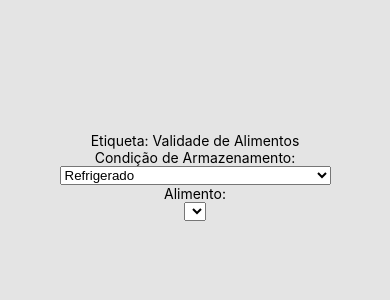
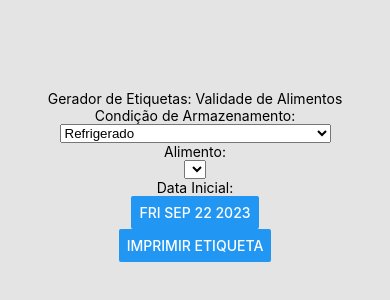
Before and after one commit to Marcelo-Magal/android-etiqueta-de-validade, a React Native app in the folder GeradorDeEtiquetas/: screen / in a window 390 px wide. Shown: the part 246-546 px from the top of the page. Built offline with nearby package versions, Linux system fonts and the light colour scheme.

Commit message:
Implementado o componente de seleção de data (DatePicker) .

```diff
--- a/GeradorDeEtiquetas/App.jsx
+++ b/GeradorDeEtiquetas/App.jsx
@@ -6,16 +6,25 @@
  */
 
 import React, { useState } from 'react';
-import { View, Text, StyleSheet } from 'react-native';
+import { View, Text, StyleSheet, Button } from 'react-native';
 import { Picker } from '@react-native-picker/picker';
+import DateTimePicker from '@react-native-community/datetimepicker';
 
 const App = () => {
   const [selectedCondition, setSelectedCondition] = useState('');
   const [selectedFood, setSelectedFood] = useState('');
+  const [date, setDate] = useState(new Date());
+  const [showDatePicker, setShowDatePicker] = useState(false);
+
+  const onChangeDate = (event, selectedDate) => {
+    const currentDate = selectedDate || date;
+    setShowDatePicker(false);
+    setDate(currentDate);
+  };
 
   return (
     <View style={styles.container}>
-      <Text>Etiqueta: Validade de Alimentos</Text>
+      <Text>Gerador de Etiquetas: Validade de Alimentos</Text>
 
       <Text>Condição de Armazenamento:</Text>
       <Picker
@@ -35,6 +44,22 @@ const App = () => {
       >
         {/* As opções serão preenchidas dinamicamente mais tarde */}
       </Picker>
+
+      <Text>Data Inicial:</Text>
+      <Button title={date.toDateString()} onPress={() => setShowDatePicker(true)} />
+      {showDatePicker && (
+        <DateTimePicker
+          value={date}
+          mode="date"
+          display="default"
+          onChange={onChangeDate}
+        />
+      )}
+
+      <Button title="Imprimir Etiqueta" onPress={() => {
+        // Aqui, vamos implementar a lógica para calcular a validade.
+      }} />
+
     </View>
   );
 };
--- a/GeradorDeEtiquetas/package.json
+++ b/GeradorDeEtiquetas/package.json
@@ -10,6 +10,7 @@
     "test": "jest"
   },
   "dependencies": {
+    "@react-native-community/datetimepicker": "^7.6.0",
     "@react-native-picker/picker": "^2.5.1",
     "react": "18.2.0",
     "react-native": "0.72.4"
```
Also changed, not shown: 1 other file (tests, documents, lock files or other folders).
